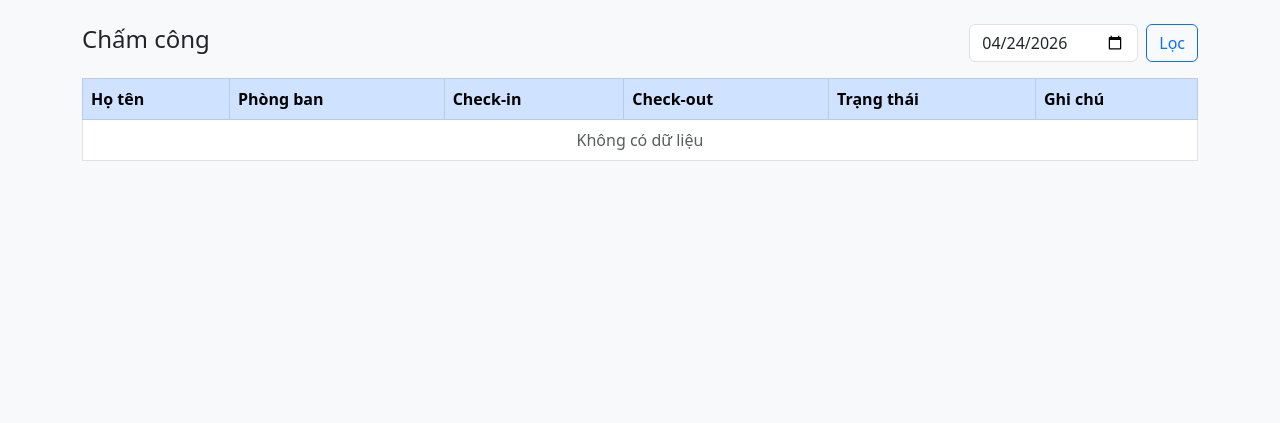
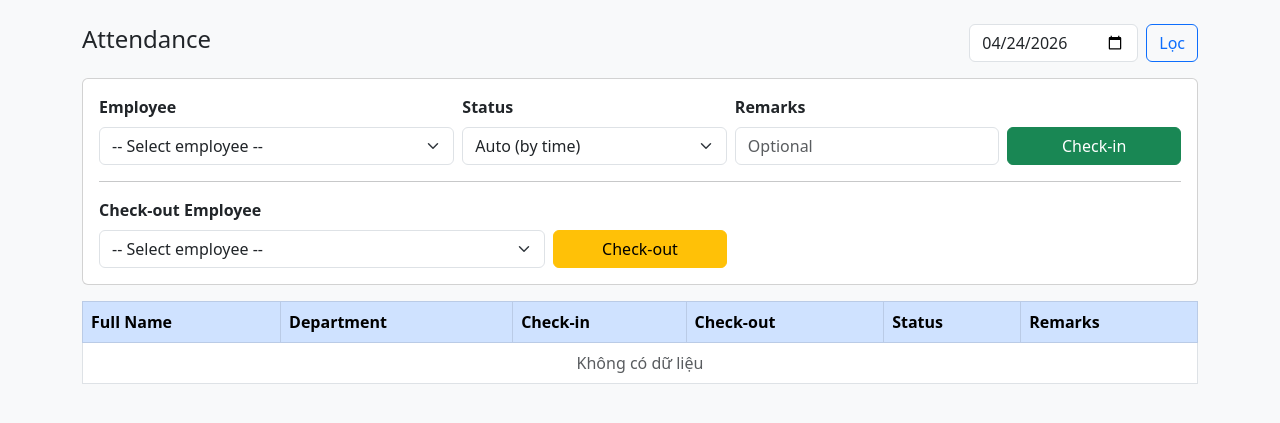
Before and after one commit to LogPi20119/Employee-Attendance-System, a Flask app: page /attendance/ in a window 1280 px wide. Shown: the part 56-479 px from the top of the page. Run offline with Flask 3, Linux system fonts and the light colour scheme; data that the repository does not hold is empty.

Commit message:
Add check-out feature and fix UI to English

```diff
--- a/employee_management/app.py
+++ b/employee_management/app.py
@@ -31,4 +31,4 @@ def dashboard():
         pending_leave=pending_leave)
 
 if __name__ == '__main__':
-    app.run(debug=True, port=5000)
+    app.run(host='0.0.0.0', debug=True, port=5000)
--- a/employee_management/routes/attendance.py
+++ b/employee_management/routes/attendance.py
@@ -19,20 +19,69 @@ def list_attendance():
         ORDER BY d.dept_name, a.check_in_time
     """, (selected_date,))
     records = cur.fetchall()
+
+    # Lấy danh sách nhân viên cho dropdown check-in
+    cur.execute("""
+        SELECT employee_id, first_name, last_name
+        FROM EMPLOYEE WHERE is_active = 1
+        ORDER BY first_name
+    """)
+    employees = cur.fetchall()
+
     cur.close(); db.close()
     return render_template('attendance/list.html',
-                           records=records, selected_date=selected_date)
+                           records=records, selected_date=selected_date, employees=employees)
 
 @attendance_bp.route('/checkin', methods=['POST'])
 def checkin():
     db  = get_db()
     cur = db.cursor()
-    cur.execute("""
-        INSERT INTO ATTENDANCE (employee_id, attendance_date, check_in_time, status)
-        VALUES (%s, CURDATE(), CURTIME(),
-            CASE WHEN CURTIME() > '08:30:00' THEN 'Late' ELSE 'Present' END)
-    """, (request.form['employee_id'],))
+
+    emp_id  = request.form['employee_id']
+    remarks = request.form.get('remarks', '')
+    status  = request.form.get('status', 'auto')
+
+    # Nếu chọn Auto thì tự tính dựa vào giờ hiện tại
+    if status == 'auto':
+        status = "CASE WHEN CURTIME() > '08:30:00' THEN 'Late' ELSE 'Present' END"
+        cur.execute(f"""
+            INSERT INTO ATTENDANCE
+              (employee_id, attendance_date, check_in_time, status, remarks)
+            VALUES (%s, CURDATE(), CURTIME(), {status}, %s)
+        """, (emp_id, remarks))
+    else:
+        cur.execute("""
+            INSERT INTO ATTENDANCE
+              (employee_id, attendance_date, check_in_time, status, remarks)
+            VALUES (%s, CURDATE(), CURTIME(), %s, %s)
+        """, (emp_id, status, remarks))
+
     db.commit()
     cur.close(); db.close()
-    flash('Check-in thành công!', 'success')
+    flash(f'Check-in successful!', 'success')
     return redirect(url_for('attendance.list_attendance'))
+
+@attendance_bp.route('/checkout', methods=['POST'])
+def checkout():
+    db  = get_db()
+    cur = db.cursor()
+
+    emp_id = request.form['employee_id']
+
+    # Cập nhật check_out_time cho bản ghi hôm nay
+    cur.execute("""
+        UPDATE ATTENDANCE
+        SET check_out_time = CURTIME()
+        WHERE employee_id = %s
+          AND attendance_date = CURDATE()
+          AND check_out_time IS NULL
+    """, (emp_id,))
+
+    if cur.rowcount == 0:
+        flash('No active check-in found for this employee today.', 'warning')
+    else:
+        db.commit()
+        flash('Check-out successful!', 'success')
+
+    cur.close(); db.close()
+    return redirect(url_for('attendance.list_attendance'))
--- a/employee_management/routes/employees.py
+++ b/employee_management/routes/employees.py
@@ -12,7 +12,7 @@ def list_employees():
                e.email, e.position, e.is_active, d.dept_name
         FROM EMPLOYEE e
         LEFT JOIN DEPARTMENT d ON e.dept_id = d.dept_id
-        ORDER BY d.dept_name, e.last_name
+        ORDER BY e.employee_id ASC
     """)
     employees = cur.fetchall()
     cur.close(); db.close()
@@ -36,7 +36,7 @@ def add_employee():
             request.form['dept_id']
         ))
         db.commit()
-        flash('Thêm nhân viên thành công!', 'success')
+        flash('Employee added successfully!', 'success')
         cur.close(); db.close()
         return redirect(url_for('employees.list_employees'))
     cur.execute("SELECT dept_id, dept_name FROM DEPARTMENT")
@@ -51,5 +51,5 @@ def delete_employee(emp_id):
     cur.execute("UPDATE EMPLOYEE SET is_active=0 WHERE employee_id=%s", (emp_id,))
     db.commit()
     cur.close(); db.close()
-    flash('Đã vô hiệu hóa nhân viên.', 'warning')
+    flash('Employee disabled successfully!', 'warning')
     return redirect(url_for('employees.list_employees'))
--- a/employee_management/templates/attendance/list.html
+++ b/employee_management/templates/attendance/list.html
@@ -1,18 +1,72 @@
 {% extends 'base.html' %}
 {% block content %}
 <div class="d-flex justify-content-between align-items-center mb-3">
-  <h4>Chấm công</h4>
+  <h4>Attendance</h4>
   <form class="d-flex gap-2" method="GET">
     <input type="date" name="date" class="form-control"
            value="{{ selected_date }}">
     <button class="btn btn-outline-primary">Lọc</button>
   </form>
 </div>
+
+<!-- Form check-in nhanh -->
+<div class="card mb-3 p-3">
+  <form method="POST" action="/attendance/checkin" class="row g-2 align-items-end">
+    <div class="col-md-4">
+      <label class="form-label fw-semibold">Employee</label>
+      <select name="employee_id" class="form-select" required>
+        <option value="">-- Select employee --</option>
+        {% for e in employees %}
+          <option value="{{ e.employee_id }}">
+            {{ e.first_name }} {{ e.last_name }}
+          </option>
+        {% endfor %}
+      </select>
+    </div>
+    <div class="col-md-3">
+      <label class="form-label fw-semibold">Status</label>
+      <select name="status" class="form-select">
+        <option value="auto">Auto (by time)</option>
+        <option value="Present">Present</option>
+        <option value="Late">Late</option>
+        <option value="Absent">Absent</option>
+      </select>
+    </div>
+    <div class="col-md-3">
+      <label class="form-label fw-semibold">Remarks</label>
+      <input type="text" name="remarks" class="form-control" placeholder="Optional">
+    </div>
+    <div class="col-md-2">
+      <button type="submit" class="btn btn-success w-100">Check-in</button>
+    </div>
+  </form>
+  <!-- Thêm divider -->
+  <hr class="my-3">
+
+  <!-- Form check-out -->
+  <form method="POST" action="/attendance/checkout" class="row g-2 align-items-end">
+    <div class="col-md-5">
+      <label class="form-label fw-semibold">Check-out Employee</label>
+      <select name="employee_id" class="form-select" required>
+        <option value="">-- Select employee --</option>
+        {% for e in employees %}
+          <option value="{{ e.employee_id }}">
+            {{ e.first_name }} {{ e.last_name }}
+          </option>
+        {% endfor %}
+      </select>
+    </div>
+    <div class="col-md-2">
+      <button type="submit" class="btn btn-warning w-100">Check-out</button>
+    </div>
+  </form>
+</div>
+
 <table class="table table-hover table-bordered bg-white">
   <thead class="table-primary">
     <tr>
-      <th>Họ tên</th><th>Phòng ban</th>
-      <th>Check-in</th><th>Check-out</th><th>Trạng thái</th><th>Ghi chú</th>
+      <th>Full Name</th><th>Department</th>
+      <th>Check-in</th><th>Check-out</th><th>Status</th><th>Remarks</th>
     </tr>
   </thead>
   <tbody>
```
Also changed, not shown: employee_management/routes/leave.py (+41 -1 lines), employee_management/templates/employees/add.html (+8 -8 lines), employee_management/templates/employees/list.html (+5 -5 lines), employee_management/templates/leave/list.html (+47 -6 lines), 1 other file.
